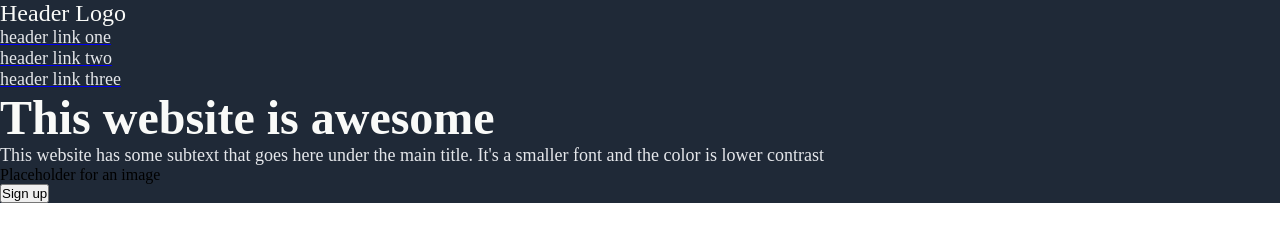
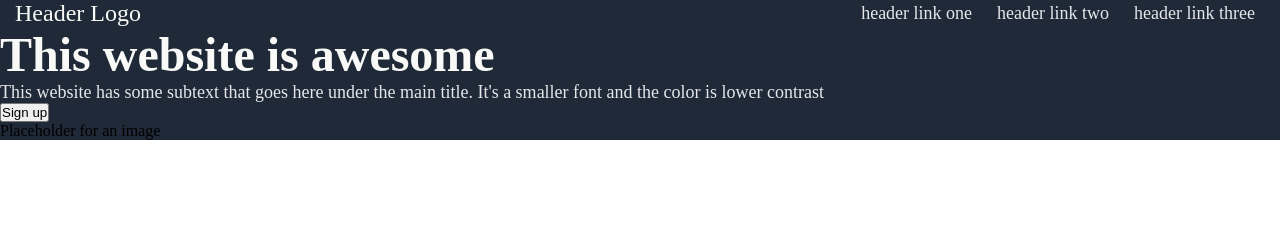
Before and after one commit to JLRcodes/landing-page, a plain HTML site: page index.html in a window 1280 px wide. Drawn offline with Linux system fonts and the light colour scheme.

Commit message:
Got the navbar working correctly
Fixed the logo so it's far left of all the links

```diff
--- a/index.html
+++ b/index.html
@@ -8,14 +8,19 @@
 </head>
 
 <body>
-    <div class="container">
+
     <header>
 <nav>
+    <div class="logo">
+        Header Logo
+    </div>
+
     <ul class="nav-list">
-        <li class="nav-item logo">Header Logo</li>
+
         <a href="#"><li class="nav-item">header link one</li></a>
         <a href="#"><li class="nav-item">header link two</li></a>
         <a href="#"><li class="nav-item">header link three</li></a>
+
     </ul>
 </nav>
 
@@ -23,9 +28,11 @@
     <div class="left">
     <h1>This website is awesome</h1>
     <p class="header-text">This website has some subtext that goes here under the main title. It's a smaller font and the color is lower contrast</p>
+    <button type="submit">Sign up</button>
     </div>
+
+
     <div class="right">Placeholder for an image</div>
-    <button type="submit">Sign up</button>
     </header>
 <!--
 <section>
--- a/landing-page.css
+++ b/landing-page.css
@@ -5,13 +5,24 @@
 }
 
 header {
-    background: #1F2937;
+    background-color: #1F2937;
+
 }
 
 h1 {
     font-size: 48px;
     color: #F9FAF8;
     font-weight: bolder;
+}
+
+li, a {
+    text-decoration: none;
+    text-align: center;
+}
+
+nav {
+    display: flex;
+    justify-content: flex-end;
 }
 
 .header-text, .nav-item {
@@ -22,4 +33,20 @@ h1 {
 .logo {
     font-size: 24px;
     color: #F9FAF8;
+    flex-grow: 1;  /* This pushed the logo far left */
+    margin-left: 15px;
+
 }
+
+.nav-list {
+    display: flex;
+    justify-content: flex-end;
+    align-items: center;
+    /* text-decoration: none; */
+}
+
+.nav-item {
+    /* text-decoration: none; Removes underline; */
+    list-style-type: none;
+    margin-right: 25px;
+}
```
